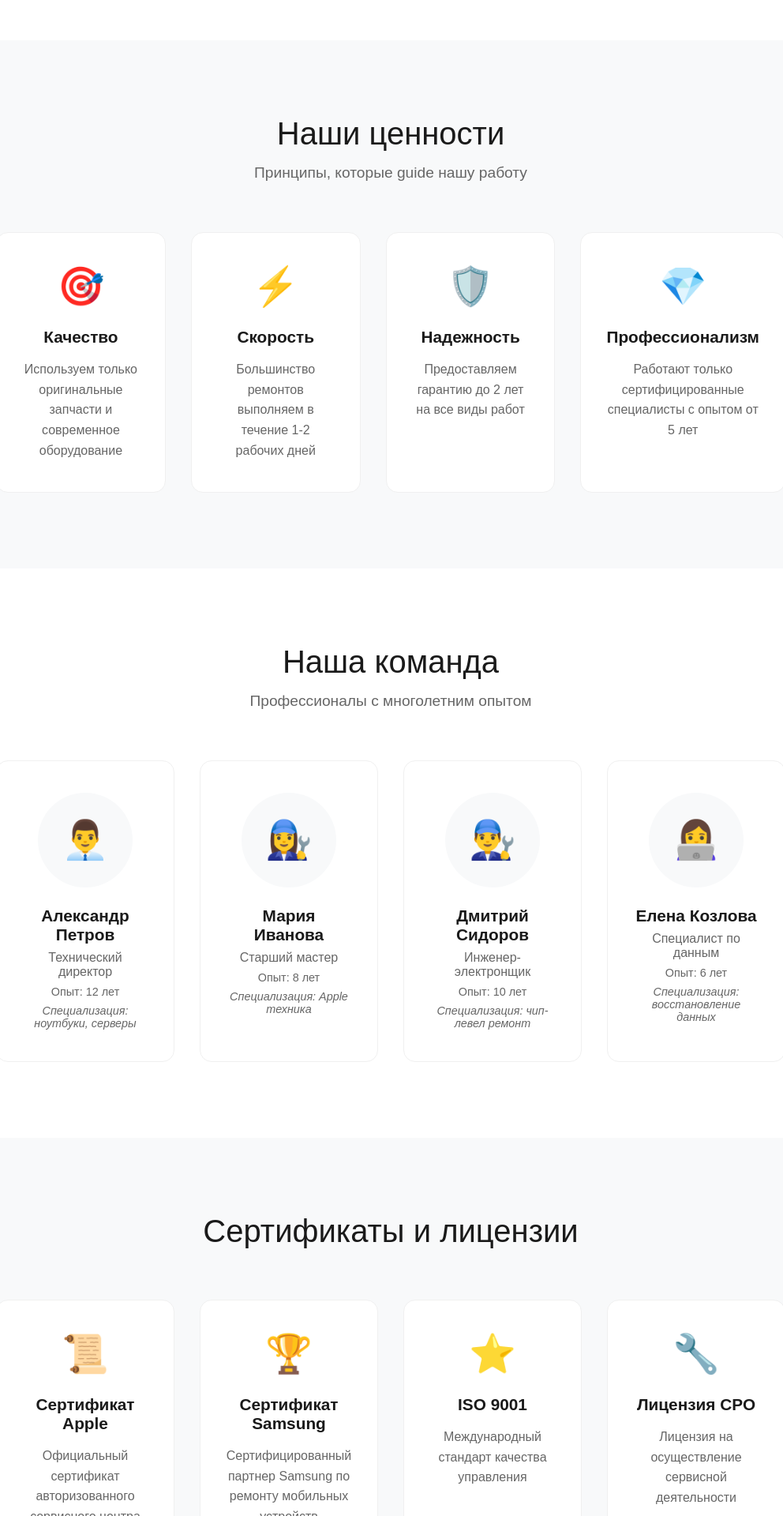
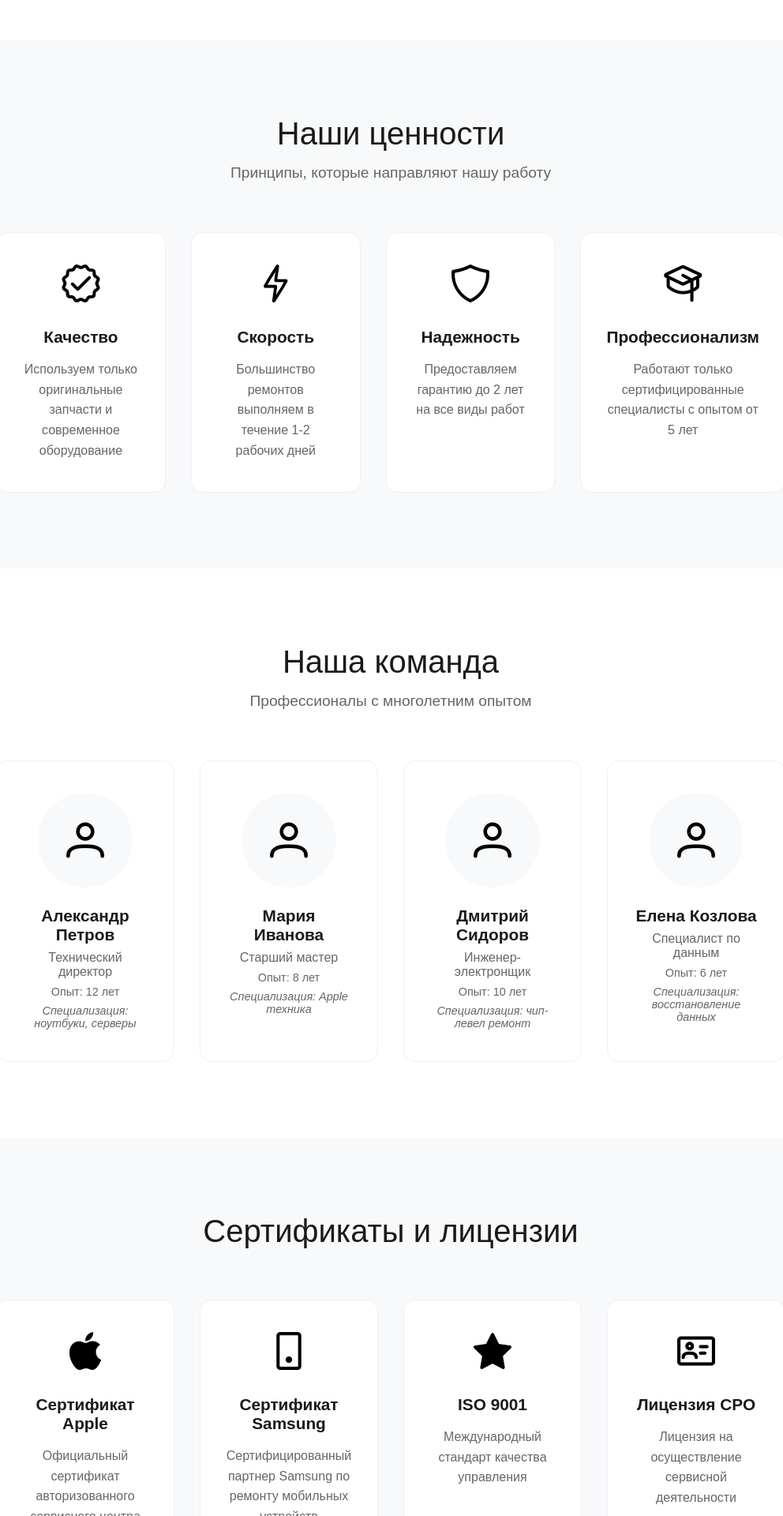
Before and after one commit to Spector323/Tech-Comp-PRO, a Vue app in the folder client/: page /about in a window 1280 px wide. Shown: the part 880-2800 px from the top of the page at 79% size, without its empty margins (145-1137 px from the left). Built offline with nearby package versions, Linux system fonts and the light colour scheme.

Commit message:
commit 17

```diff
--- a/client/src/components/AuthForm.vue
+++ b/client/src/components/Form.vue
@@ -67,7 +67,7 @@
 import { ref } from 'vue';
 
 export default {
-  name: 'AuthForm',
+  name: 'Form',
   emits: ['submit'],
   setup(props, { emit }) {
     const isLogin = ref(true);
--- a/client/src/pages/AdminPanel.vue
+++ b/client/src/pages/AdminPanel.vue
@@ -613,7 +613,6 @@ export default {
 </script>
 
 <style scoped>
-/* Общие стили панели */
 .panel-page {
     background: #f8f9fa;
     min-height: 100vh;
--- a/client/src/pages/ManagerPanel.vue
+++ b/client/src/pages/ManagerPanel.vue
@@ -584,7 +584,6 @@ export default {
 </script>
 
 <style scoped>
-/* Общие стили панели */
 .panel-page {
   background: #f8f9fa;
   min-height: 100vh;
--- a/client/src/pages/MasterPanel.vue
+++ b/client/src/pages/MasterPanel.vue
@@ -667,7 +667,6 @@ ${order.price ? `Цена: ${order.price} ₽` : 'Цена еще не уста
 </script>
 
 <style scoped>
-/* Общие стили панели */
 .panel-page {
     background: #f8f9fa;
     min-height: 100vh;
--- a/client/src/pages/About.vue
+++ b/client/src/pages/client/About.vue
@@ -47,7 +47,9 @@
           </div>
 
           <div class="company-image">
-            <div class="image-placeholder">🏢</div>
+            <div class="image-placeholder">
+              <i class="pi pi-building" style="font-size: 8rem; color: #222;"></i>
+            </div>
           </div>
         </div>
       </div>
@@ -58,12 +60,14 @@
       <div class="container">
         <div class="section-header">
           <h2 class="section-title">Наши ценности</h2>
-          <p class="section-subtitle">Принципы, которые guide нашу работу</p>
+          <p class="section-subtitle">Принципы, которые направляют нашу работу</p>
         </div>
 
         <div class="values-grid">
           <div v-for="value in values" :key="value.id" class="value-card">
-            <div class="value-icon">{{ value.icon }}</div>
+            <div class="value-icon">
+              <i :class="value.icon"></i>
+            </div>
             <h3 class="value-title">{{ value.title }}</h3>
             <p class="value-description">{{ value.description }}</p>
           </div>
@@ -82,7 +86,9 @@
         <div class="team-grid">
           <div v-for="member in team" :key="member.id" class="team-card">
             <div class="member-photo">
-              <div class="photo-placeholder">{{ member.placeholder }}</div>
+              <div class="photo-placeholder">
+                <i :class="member.icon"></i>
+              </div>
             </div>
             <h3 class="member-name">{{ member.name }}</h3>
             <p class="member-role">{{ member.role }}</p>
@@ -102,7 +108,9 @@
 
         <div class="certificates-grid">
           <div v-for="cert in certificates" :key="cert.id" class="certificate-card">
-            <div class="cert-icon">{{ cert.icon }}</div>
+            <div class="cert-icon">
+              <i :class="cert.icon"></i>
+            </div>
             <h3 class="cert-title">{{ cert.title }}</h3>
             <p class="cert-description">{{ cert.description }}</p>
           </div>
@@ -113,41 +121,43 @@
 </template>
 
 <script>
+import { ref } from 'vue'
+
 export default {
   name: 'AboutPage',
 
   setup() {
-    const values = [
+    const values = ref([
       {
         id: 1,
-        icon: '🎯',
+        icon: 'pi pi-verified',
         title: 'Качество',
         description: 'Используем только оригинальные запчасти и современное оборудование'
       },
       {
         id: 2,
-        icon: '⚡',
+        icon: 'pi pi-bolt',
         title: 'Скорость',
         description: 'Большинство ремонтов выполняем в течение 1-2 рабочих дней'
       },
       {
         id: 3,
-        icon: '🛡️',
+        icon: 'pi pi-shield',
         title: 'Надежность',
         description: 'Предоставляем гарантию до 2 лет на все виды работ'
       },
       {
         id: 4,
-        icon: '💎',
+        icon: 'pi pi-graduation-cap',
         title: 'Профессионализм',
         description: 'Работают только сертифицированные специалисты с опытом от 5 лет'
       }
-    ]
+    ])
 
-    const team = [
+    const team = ref([
       {
         id: 1,
-        placeholder: '👨‍💼',
+        icon: 'pi pi-user',
         name: 'Александр Петров',
         role: 'Технический директор',
         experience: 'Опыт: 12 лет',
@@ -155,7 +165,7 @@ export default {
       },
       {
         id: 2,
-        placeholder: '👩‍🔧',
+        icon: 'pi pi-user',
         name: 'Мария Иванова',
         role: 'Старший мастер',
         experience: 'Опыт: 8 лет',
@@ -163,7 +173,7 @@ export default {
       },
       {
         id: 3,
-        placeholder: '👨‍🔧',
+        icon: 'pi pi-user',
         name: 'Дмитрий Сидоров',
         role: 'Инженер-электронщик',
         experience: 'Опыт: 10 лет',
@@ -171,40 +181,40 @@ export default {
       },
       {
         id: 4,
-        placeholder: '👩‍💻',
+        icon: 'pi pi-user',
         name: 'Елена Козлова',
         role: 'Специалист по данным',
         experience: 'Опыт: 6 лет',
         specialization: 'Специализация: восстановление данных'
       }
-    ]
+    ])
 
-    const certificates = [
+    const certificates = ref([
       {
         id: 1,
-        icon: '📜',
+        icon: 'pi pi-apple',
         title: 'Сертификат Apple',
         description: 'Официальный сертификат авторизованного сервисного центра Apple'
       },
       {
         id: 2,
-        icon: '🏆',
+        icon: 'pi pi-mobile',
         title: 'Сертификат Samsung',
         description: 'Сертифицированный партнер Samsung по ремонту мобильных устройств'
       },
       {
         id: 3,
-        icon: '⭐',
+        icon: 'pi pi-star-fill',
         title: 'ISO 9001',
         description: 'Международный стандарт качества управления'
       },
       {
         id: 4,
-        icon: '🔧',
+        icon: 'pi pi-id-card',
         title: 'Лицензия СРО',
         description: 'Лицензия на осуществление сервисной деятельности'
       }
-    ]
+    ])
 
     return {
       values,
--- a/client/src/router/index.js
+++ b/client/src/router/index.js
@@ -2,16 +2,15 @@ import { createRouter, createWebHistory } from 'vue-router'
 import { useAuthStore } from '@/stores/authStore'
 
 // Импортируем компоненты страниц
-import Home from '@/pages/Home.vue'
-import Auth from '@/pages/Auth.vue'
-import Profile from '@/pages/Profile.vue'
-import Orders from '@/pages/Orders.vue'
-import Services from '@/pages/Services.vue'
-import About from '@/pages/About.vue'
+import Auth from '@/components/Auth.vue'
+import Home from '@/pages/client/Home.vue'
+import Profile from '@/pages/client/Profile.vue'
+import Orders from '@/pages/client/Orders.vue'
+import Services from '@/pages/client/Services.vue'
+import About from '@/pages/client/About.vue'
 import ManagerPanel from '@/pages/ManagerPanel.vue'
 import MasterPanel from '@/pages/MasterPanel.vue'
 import AdminPanel from '@/pages/AdminPanel.vue'
-// import AdminPanel from '@/pages/AdminPanel.vue'
 
 const routes = [
   {
@@ -50,7 +49,7 @@ const routes = [
     path: '/master',
     name: 'MasterPanel',
     component: MasterPanel,
-    meta: { requiresAuth: true, requiresMaster: true } // Было requiresManager: true
+    meta: { requiresAuth: true, requiresMaster: true }
   },
   {
     path: '/orders',
```
Also changed, not shown: client/src/components/Auth.vue (renamed from client/src/pages/Auth.vue), client/src/pages/client/Home.vue (renamed from client/src/pages/Home.vue), client/src/pages/client/Orders.vue (renamed from client/src/pages/Orders.vue), client/src/pages/client/Profile.vue (renamed from client/src/pages/Profile.vue), client/src/pages/client/Services.vue (renamed from client/src/pages/Services.vue).
